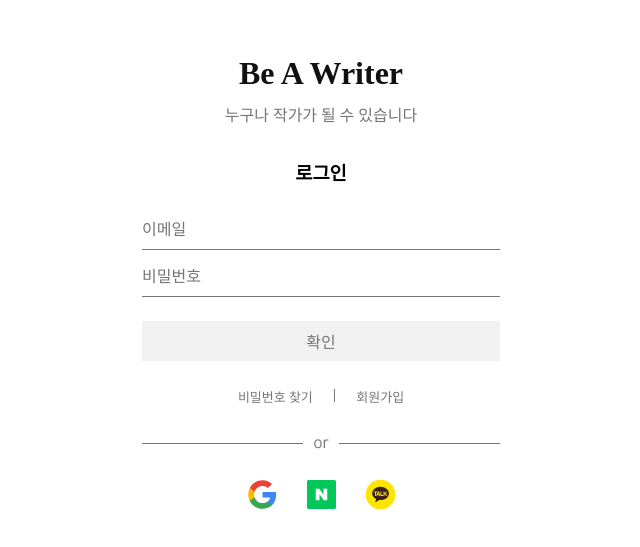
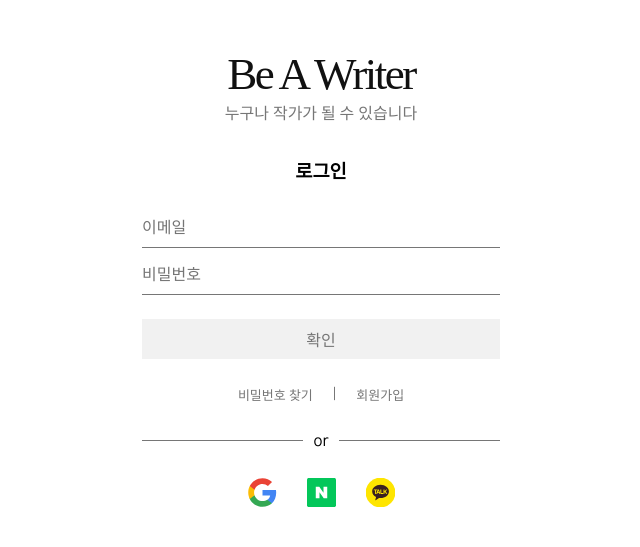
Before and after one commit to subbni/Be-A-Writer, a React (Create React App) app in the folder frontend/: page /login in a window 1280 px wide. Shown: the part 107-654 px from the top of the page, without its empty margins (319-959 px from the left). Built offline with nearby package versions, Linux system fonts and the light colour scheme; no server answers; a web font is replaced by a local one.

Commit message:
Feat : 로그인/회원가입 페이지에서 로고 클릭 시 홈으로 이동

```diff
--- a/frontend/src/components/auth/AuthTemplate.js
+++ b/frontend/src/components/auth/AuthTemplate.js
@@ -1,4 +1,5 @@
 import React from 'react';
+import { Link } from 'react-router-dom';
 import { styled } from 'styled-components';
 
 const AuthTemplateBlock = styled.div`
@@ -21,12 +22,13 @@ const WhiteBox = styled.div`
 		padding-bottom: 2rem;
 	}
 	.logo {
+		font-size: 45px;
 		font-family: var(--font-logo);
-		/* letter-spacing: 2px; */
+		letter-spacing: -2.5px;
 		color: var(--color-black);
 		margin: 10px;
 	}
-	span {
+	.logo-message {
 		color: var(--color-dark-gray);
 	}
 `;
@@ -36,8 +38,10 @@ const AuthTemplate = ({ children }) => {
 		<AuthTemplateBlock>
 			<WhiteBox>
 				<div className="logo-area">
-					<h1 className="logo">Be A Writer</h1>
-					<span>누구나 작가가 될 수 있습니다</span>
+					<Link to="/" className="logo">
+						Be A Writer
+					</Link>
+					<div className="logo-message">누구나 작가가 될 수 있습니다</div>
 				</div>
 				{children}
 			</WhiteBox>
```
